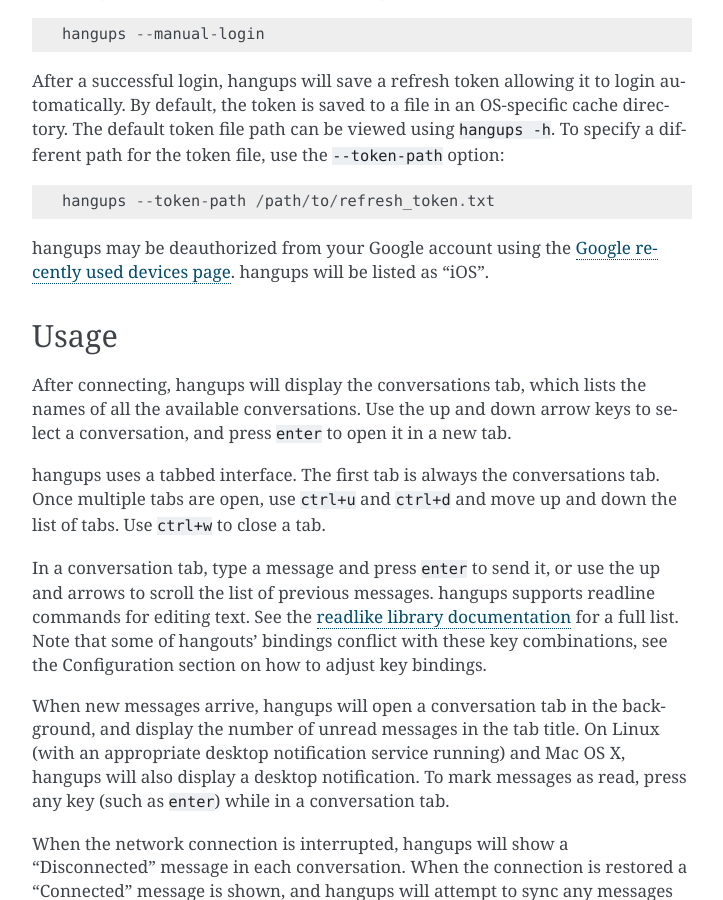
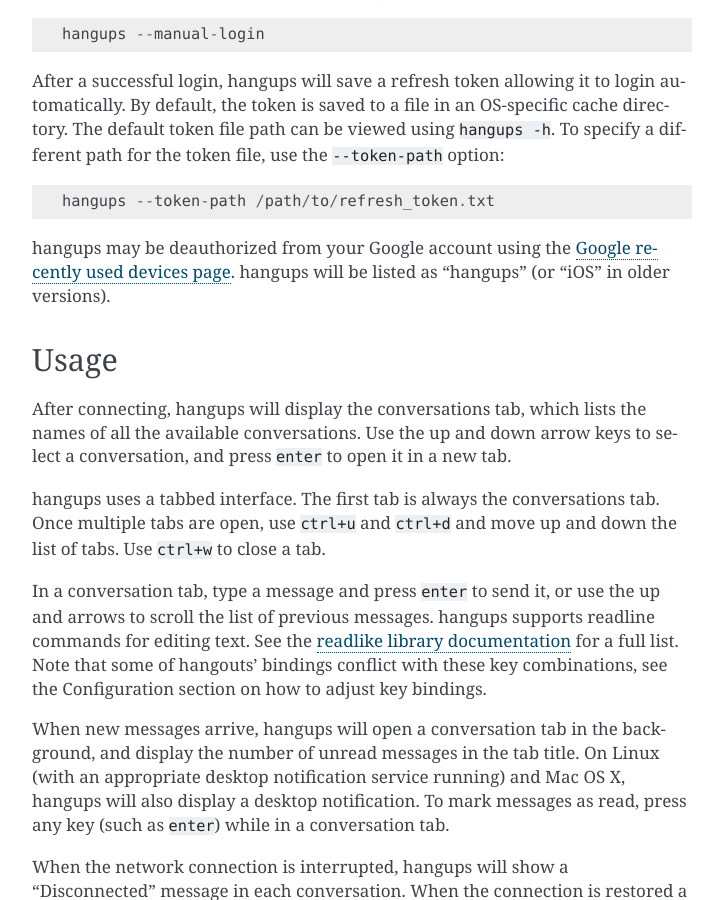
Before and after one commit to tdryer/hangups, a Sphinx documentation site: the page built from docs/user_guide.rst, in a window 1280 px wide and 900 px high, scrolled down 806 px. Shown: the whole window, without its empty margins (388-1111 px from the left). Built offline with Sphinx 7.4.7, drawn with Linux system fonts in a browser that asks for light colours.

Commit message:
Update device name in docs
The device name was updated in #461.

```diff
--- a/docs/user_guide.rst
+++ b/docs/user_guide.rst
@@ -42,7 +42,8 @@ cache directory. The default token file path can be viewed using :code:`hangups
   hangups --token-path /path/to/refresh_token.txt
 
 hangups may be deauthorized from your Google account using the `Google recently
-used devices page`_. hangups will be listed as "iOS".
+used devices page`_. hangups will be listed as "hangups" (or "iOS" in older
+versions).
 
 .. _OAuth 2.0: http://oauth.net/2/
 .. _`Google recently used devices page`: https://security.google.com/settings/security/activity
```
